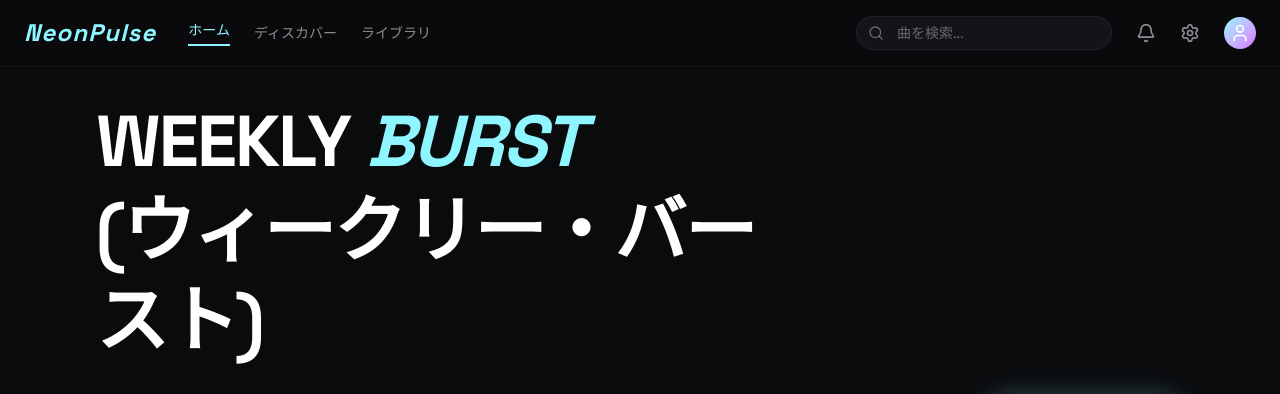
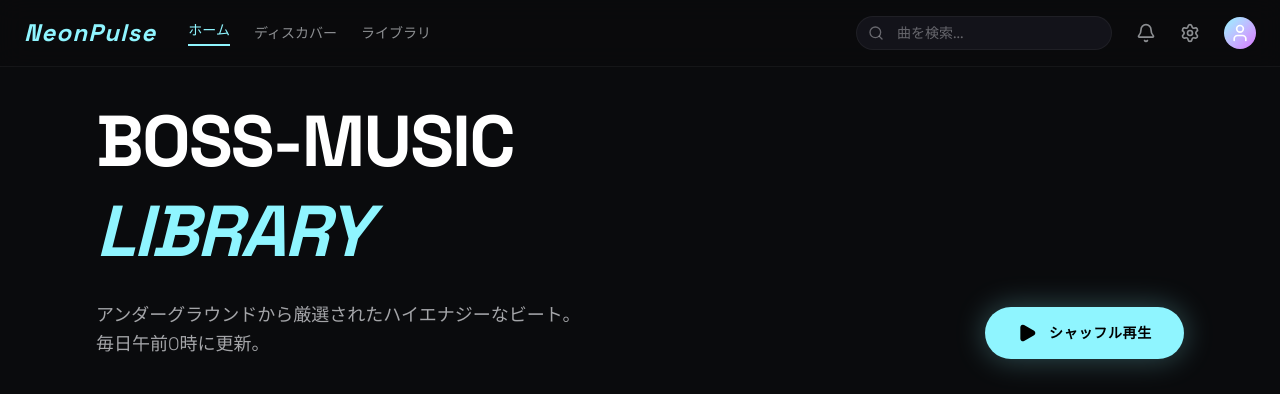
Before and after one commit to RYUKOU-OKUMURA/boss-music, a React (Vite) app: page / in a window 1280 px wide. Shown: the top 394 px of the page. Built offline with nearby package versions, Linux system fonts and the light colour scheme; no server answers.

Commit message:
Update Gallery component title and description
- Changed the title from "WEEKLY BURST" to "BOSS-MUSIC LIBRARY" for improved clarity and relevance.
- Updated the accompanying description to reflect the new focus on high-energy beats from the underground scene.

```diff
--- a/src/components/Gallery.tsx
+++ b/src/components/Gallery.tsx
@@ -29,9 +29,7 @@ export const Gallery: React.FC = () => {
       <div className="mb-16 flex flex-col md:flex-row md:items-end justify-between gap-8">
         <div className="max-w-2xl">
           <h1 className="text-5xl md:text-7xl font-headline font-bold text-white leading-tight tracking-tight">
-            WEEKLY <span className="text-neon-cyan italic">BURST</span>
-            <br />
-            (ウィークリー・バースト)
+            BOSS-MUSIC <span className="text-neon-cyan italic">LIBRARY</span>
           </h1>
           <p className="mt-6 text-lg text-zen-mist/70 font-light leading-relaxed">
             アンダーグラウンドから厳選されたハイエナジーなビート。
```
Also changed, not shown: 1 other file (tests, documents, lock files or other folders).
